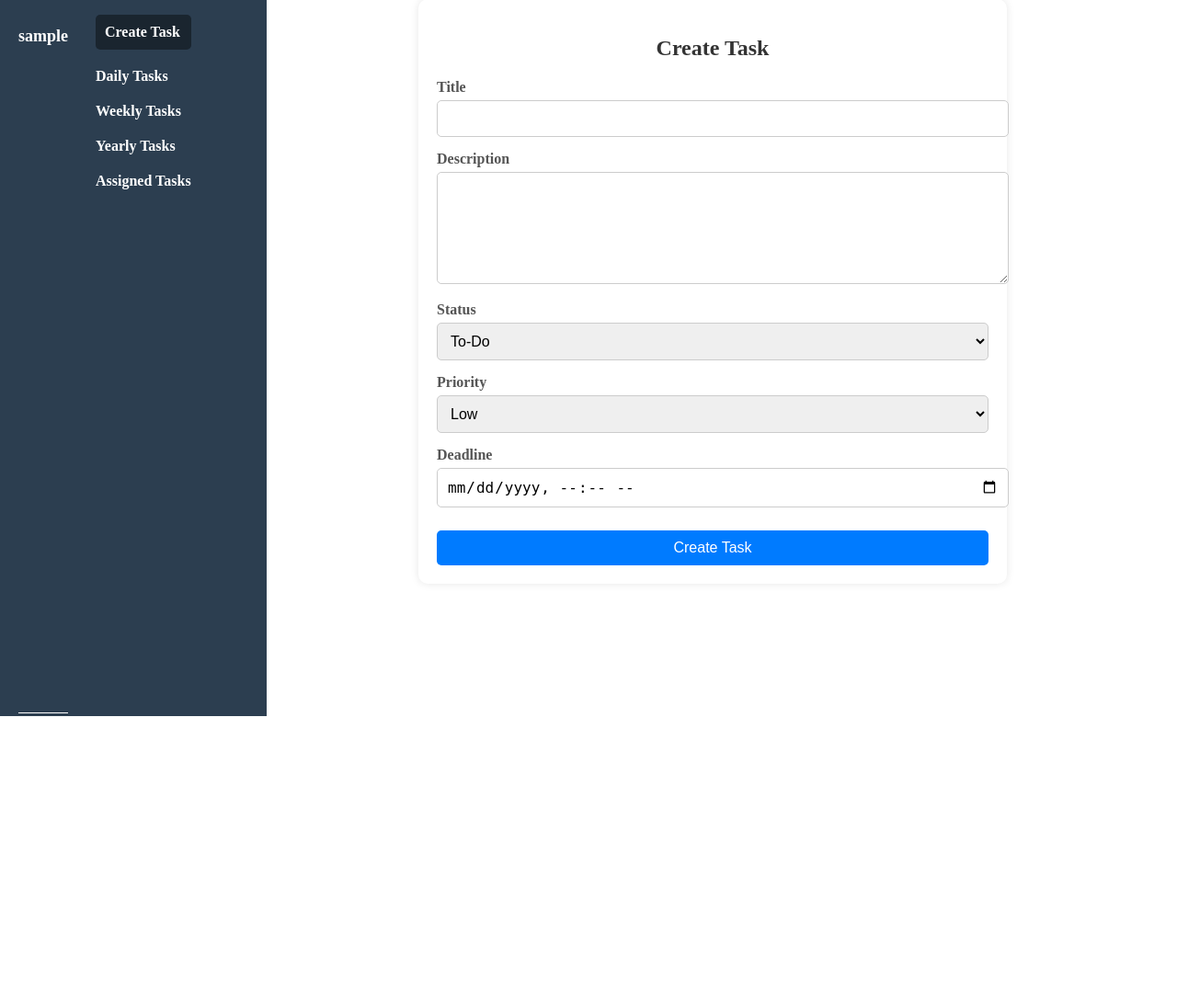
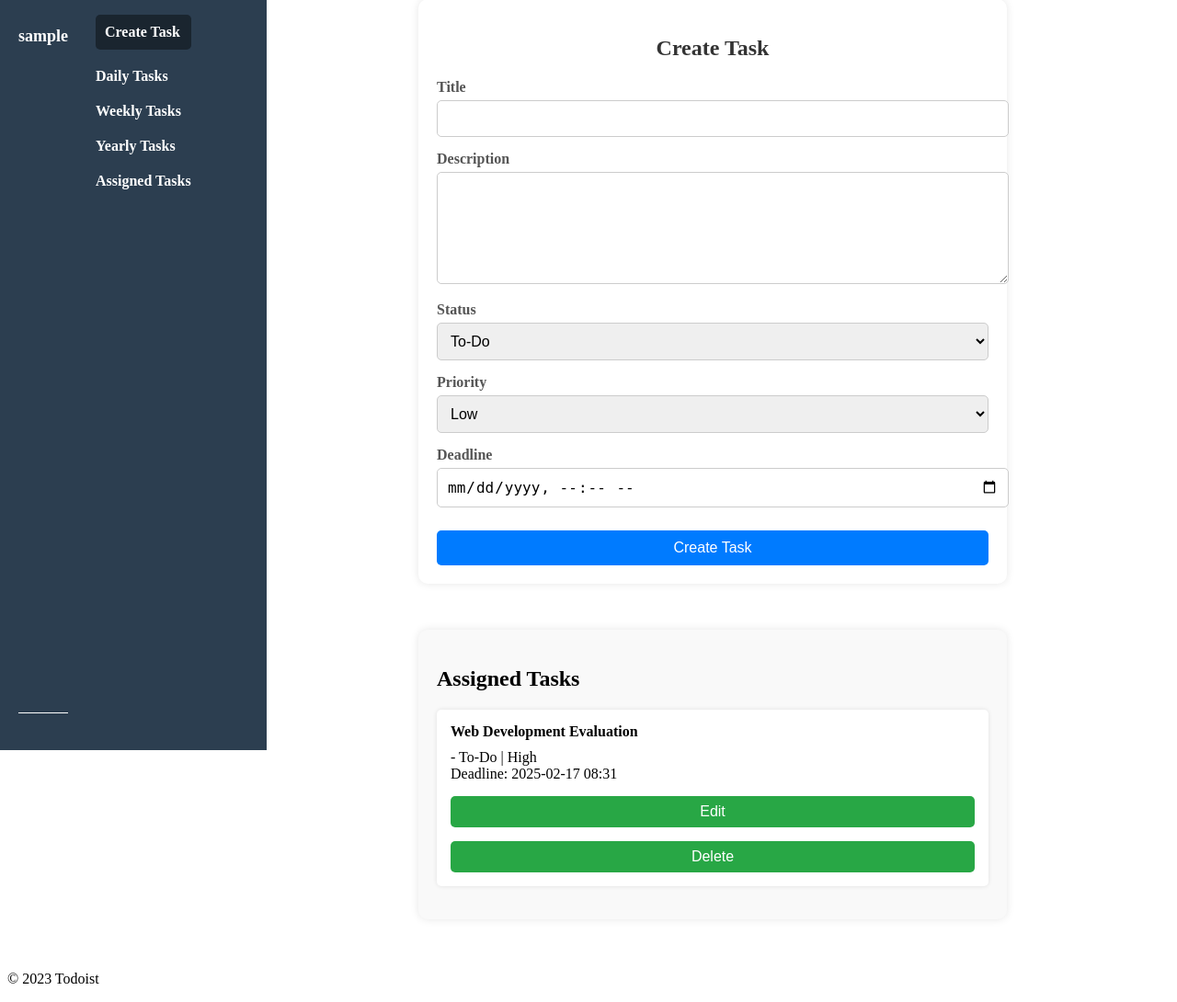
Before and after one commit to Harman177/Todoist, a Flask app: page /create_task in a window 1280 px wide. Shown: the part 79-1169 px from the top of the page at 92% size. Before the commit the page ends 858 px from the top, so only its background shows below. Run offline with Flask 3, Linux system fonts and the light colour scheme; a user stored in the database is signed in.

Commit message:
Assigned tasks section created with update and delete operations of rest API

```diff
--- a/app.py
+++ b/app.py
@@ -132,8 +132,10 @@ def create_task():
         db.session.add(new_task)
         db.session.commit()
 
+        return redirect(url_for('create_task'))
         return redirect(url_for('dashboard'))
-    return render_template('create_task.html')
+    tasks=Task.query.filter_by(user_id=current_user.id).all() #Fetch all tasks
+    return render_template('create_task.html',tasks=tasks)
 @app.route('/logout')
 @login_required
 def logout():
@@ -141,6 +143,45 @@ def logout():
     session.pop('user_id', None)   # Remove user_id from session
     logout_user()
     return redirect(url_for('login'))
+@app.route('/update_task/<int:task_id>', methods=['POST'])
+@login_required
+def update_task(task_id):
+    task = Task.query.get_or_404(task_id)
+    if task.user_id != current_user.id:
+        flash('Unauthorized access!')
+        return redirect(url_for('create_task'))
+
+    # Get updated values from the form
+    task.title = request.form.get('title')
+    task.description = request.form.get('description')
+    task.status = request.form.get('status')
+    task.priority = request.form.get('priority')
+
+    deadline_str = request.form.get('deadline')
+    if deadline_str:
+        try:
+            task.deadline = datetime.strptime(deadline_str, '%Y-%m-%dT%H:%M')
+        except ValueError:
+            flash('Invalid deadline format!')
+            return redirect(url_for('create_task'))
+
+    db.session.commit()
+    flash('Task updated successfully!')
+    return redirect(url_for('create_task'))
+
+
+@app.route('/delete_task/<int:task_id>', methods=['POST'])
+@login_required
+def delete_task(task_id):
+    task = Task.query.get_or_404(task_id)
+    if task.user_id != current_user.id:
+        flash('Unauthorized access!')
+        return redirect(url_for('create_task'))
+
+    db.session.delete(task)
+    db.session.commit()
+    flash('Task deleted successfully!')
+    return redirect(url_for('create_task'))
 
 # Run the application
 if __name__ == '__main__':
--- a/static/css/create_task.css
+++ b/static/css/create_task.css
@@ -112,3 +112,71 @@ button {
 button:hover {
     background-color: #0056b3;
 }
+/* Assigned Tasks Section */
+.assigned-tasks {
+    max-width: 600px;
+    margin: 20px auto;
+    padding: 20px;
+    background: #f9f9f9;
+    border-radius: 10px;
+    box-shadow: 0 0 10px rgba(0, 0, 0, 0.1);
+}
+
+.assigned-tasks h3 {
+    text-align: center;
+    margin-bottom: 15px;
+    color: #333;
+}
+
+.assigned-tasks ul {
+    list-style: none;
+    padding: 0;
+}
+
+.assigned-tasks li {
+    background: white;
+    padding: 15px;
+    border-radius: 5px;
+    margin-bottom: 10px;
+    box-shadow: 0 0 5px rgba(0, 0, 0, 0.1);
+    display: flex;
+    flex-direction: column;
+    gap: 10px;
+}
+
+.assigned-tasks form {
+    display: flex;
+    flex-direction: column;
+    gap: 5px;
+}
+
+.assigned-tasks input,
+.assigned-tasks textarea,
+.assigned-tasks select {
+    width: 100%;
+    padding: 8px;
+    border: 1px solid #ccc;
+    border-radius: 5px;
+}
+
+.assigned-tasks button {
+    background-color: #28a745;
+    color: white;
+    padding: 8px;
+    border: none;
+    border-radius: 5px;
+    cursor: pointer;
+    margin-top: 5px;
+}
+
+.assigned-tasks button:hover {
+    background-color: #218838;
+}
+
+.assigned-tasks .delete-btn {
+    background-color: #dc3545;
+}
+
+.assigned-tasks .delete-btn:hover {
+    background-color: #c82333;
+}
--- a/templates/create_task.html
+++ b/templates/create_task.html
@@ -18,7 +18,7 @@
             <li><a href="#">Daily Tasks</a></li>
             <li><a href="#">Weekly Tasks</a></li>
             <li><a href="#">Yearly Tasks</a></li>
-            <li><a href="#">Assigned Tasks</a></li>
+            <li><a href="#assigned-tasks">Assigned Tasks</a></li>
         </ul>
     </nav>
 
@@ -58,6 +58,34 @@
                 <button type="submit">Create Task</button>
             </form>
         </div>
+
+        <!-- Assigned Tasks Section -->
+        <div id="assigned-tasks" class="assigned-tasks">
+            <h2>Assigned Tasks</h2>
+            {% if tasks %}
+            {% for task in tasks %}
+                <ul>
+
+                        <li>
+                            <strong>{{ task.title }}</strong> - {{ task.status }} | {{ task.priority }}
+                            <br>Deadline: {{ task.deadline.strftime('%Y-%m-%d %H:%M') if task.deadline else 'No deadline' }}
+                            <br>
+                            <!-- Edit and Delete Forms -->
+                            <form method="POST" action="{{ url_for('update_task', task_id=task.id) }}" ;">
+                                <button type="submit">Edit</button>
+                            </form>
+
+                            <form method="POST" action="{{ url_for('delete_task', task_id=task.id) }}"  onsubmit="return confirm('Are you sure you want to delete this task?');">
+                                <button type="submit">Delete</button>
+                            </form>
+                        </li>
+
+                </ul>
+                {% endfor %}
+            {% else %}
+                <p>No tasks assigned.</p>
+            {% endif %}
+        </div>
     </div>
 </div>
 {% endblock %}
```
Also changed, not shown: instance/tasks.db.
